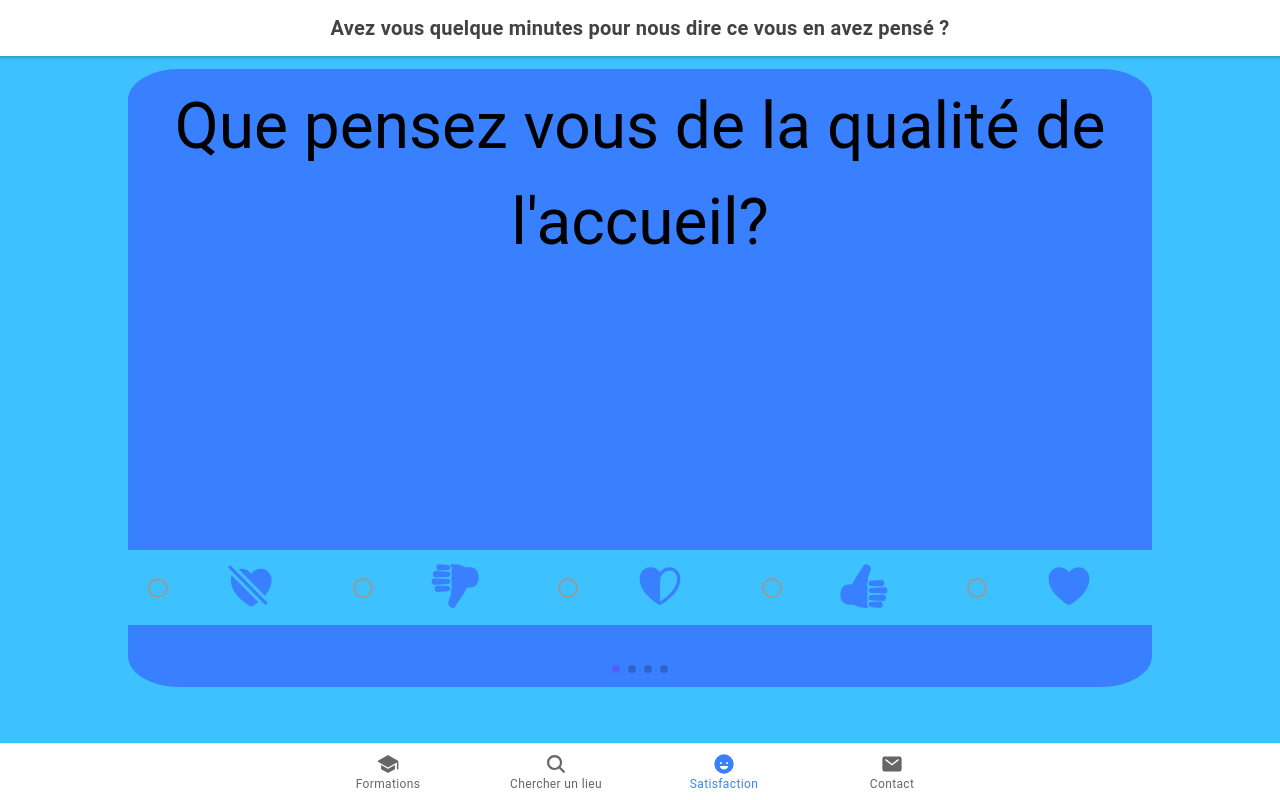
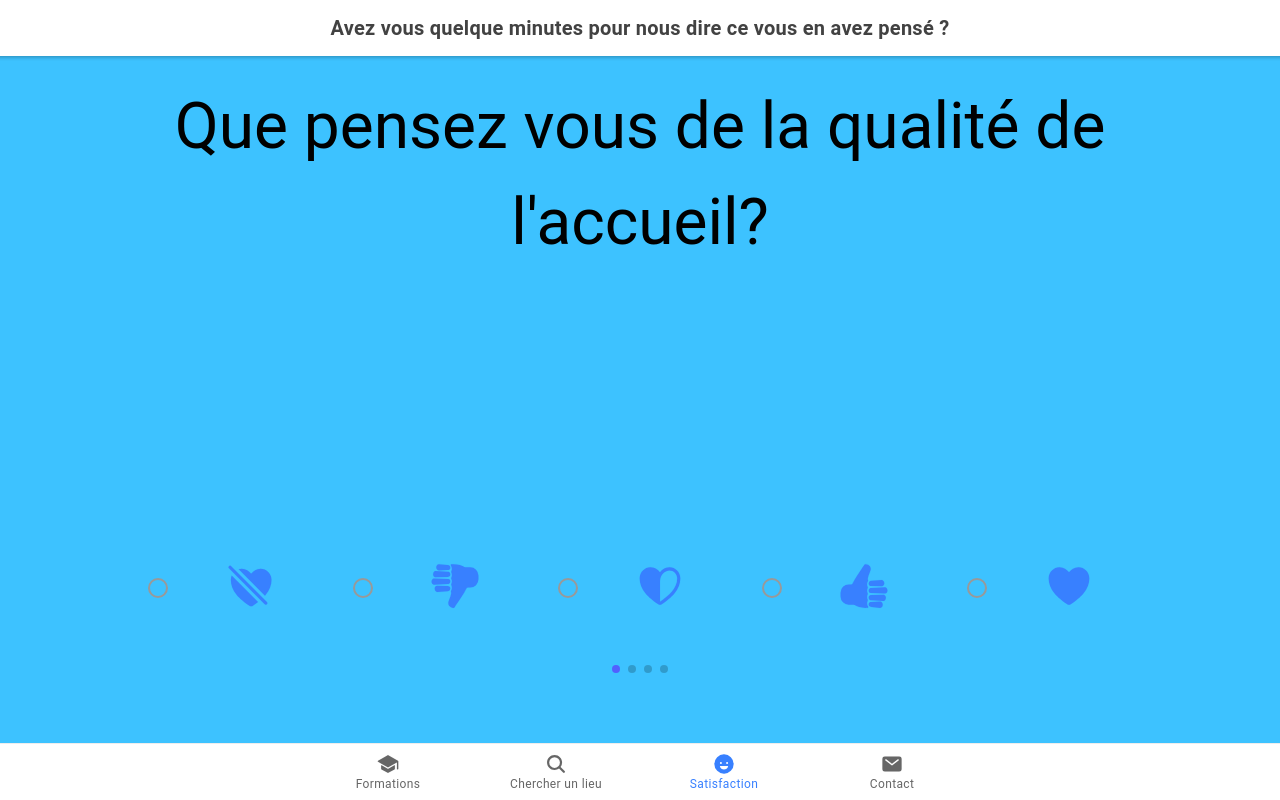
Before and after one commit to Qvandenhove/assemblage, a React (Create React App) app: page /tab3 in a window 1280 px wide. Built offline with nearby package versions, Linux system fonts and the light colour scheme.

Commit message:
repair formation

```diff
--- a/src/pages/Tab3.css
+++ b/src/pages/Tab3.css
@@ -74,10 +74,6 @@ ion-grid.slide{
     height: 90%;
 }
 
-.swiper-slide{
-    background: var(--ion-color-primary)
-}
-
 /* Les avis de la question */
 
 ion-col.note{
```
